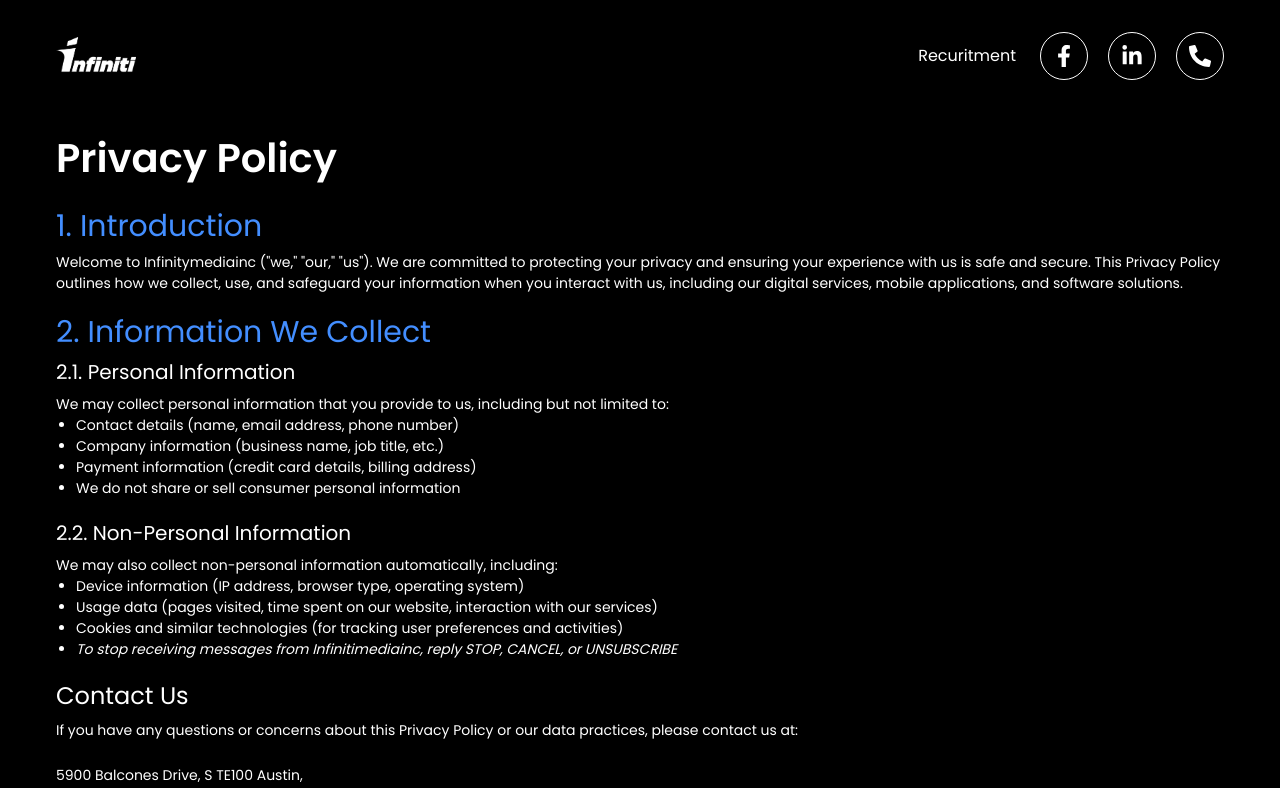
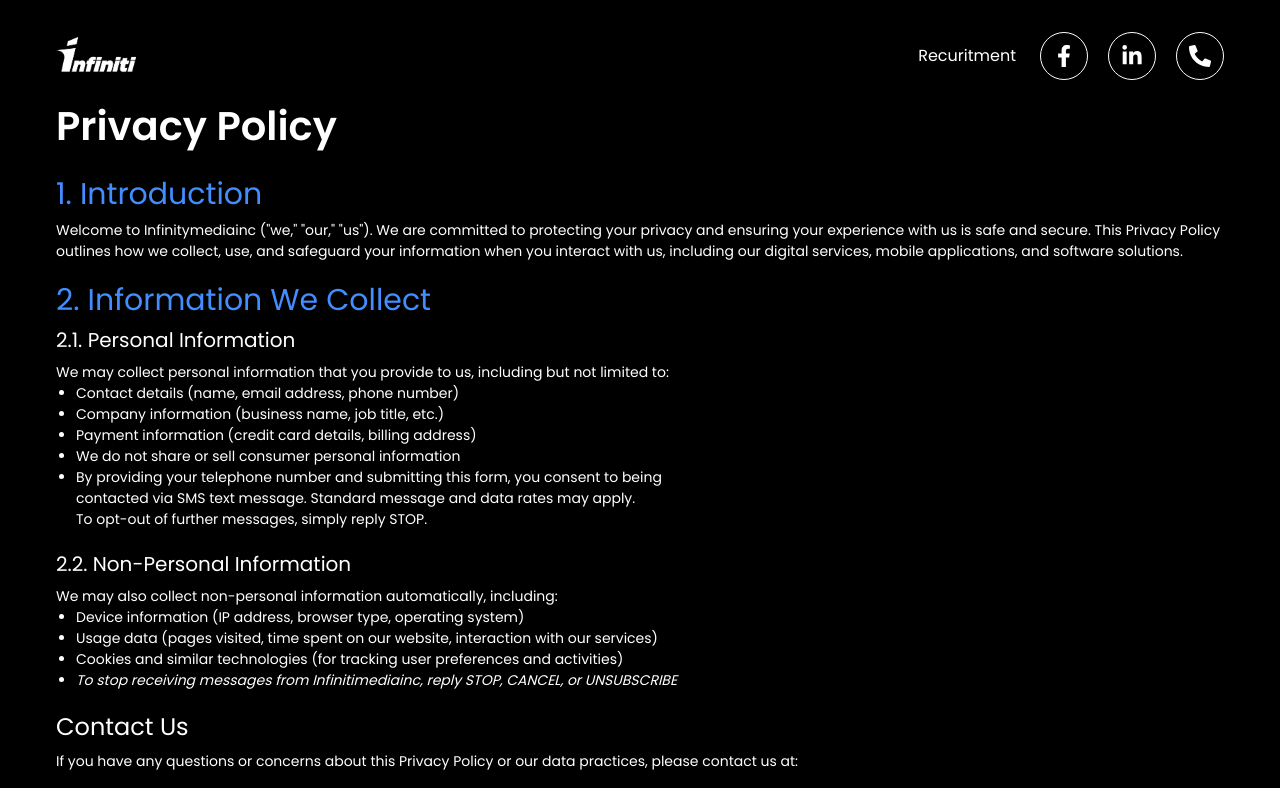
Before and after one commit to crystalliteCustomTeam/InfinityMedia, a Next.js app: page /privacy-policy in a window 1280 px wide. Shown: the top 788 px of the page. Built offline with nearby package versions, Linux system fonts and the light colour scheme.

Commit message:
privacy-policy update

```diff
--- a/src/app/privacy-policy/page.jsx
+++ b/src/app/privacy-policy/page.jsx
@@ -46,6 +46,9 @@ const page = () => {
               </li>
               <li className="font-sans text-[13px] xl:text-[14px] font-[400] text-[white] ">
              We do not share or sell consumer personal information
+              </li>
+              <li className="font-sans text-[13px] xl:text-[14px] font-[400] text-[white] ">
+              By providing your telephone number and submitting this form, you consent to being <br />  contacted via SMS text message. Standard message and data rates may apply. <br />  To opt-out of further messages, simply reply STOP.
               </li>
             </ul>
 
```
